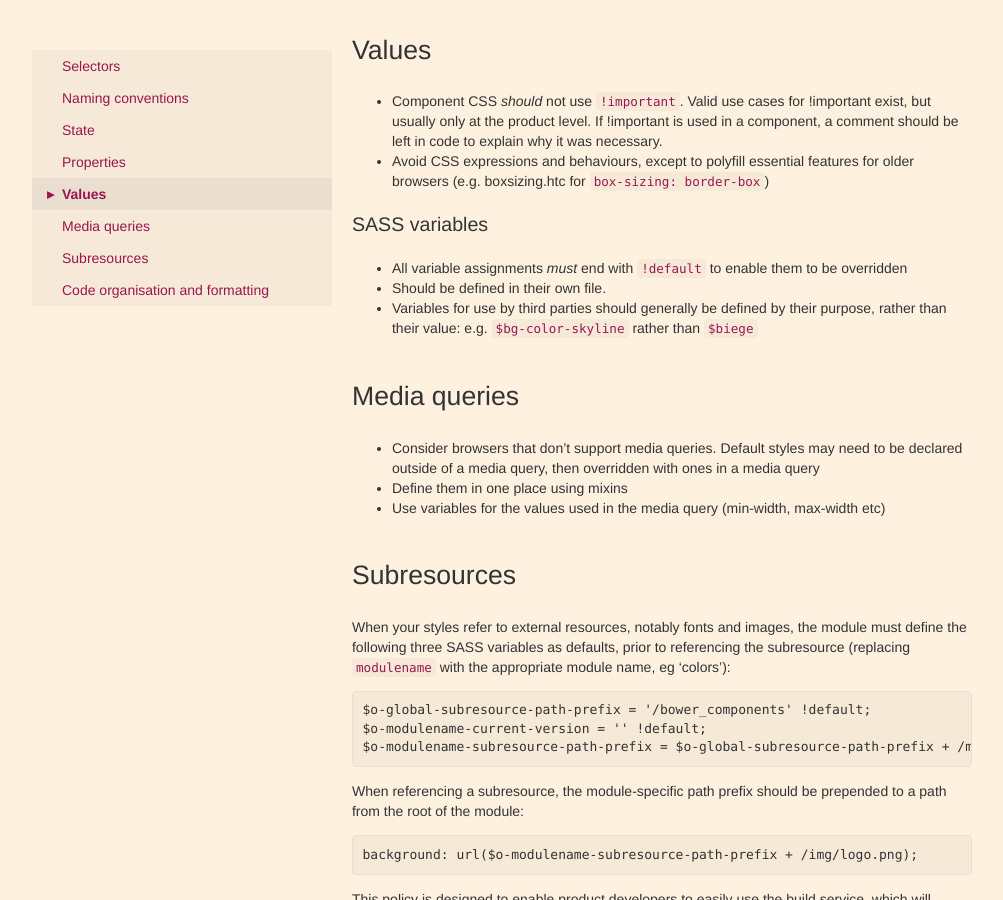
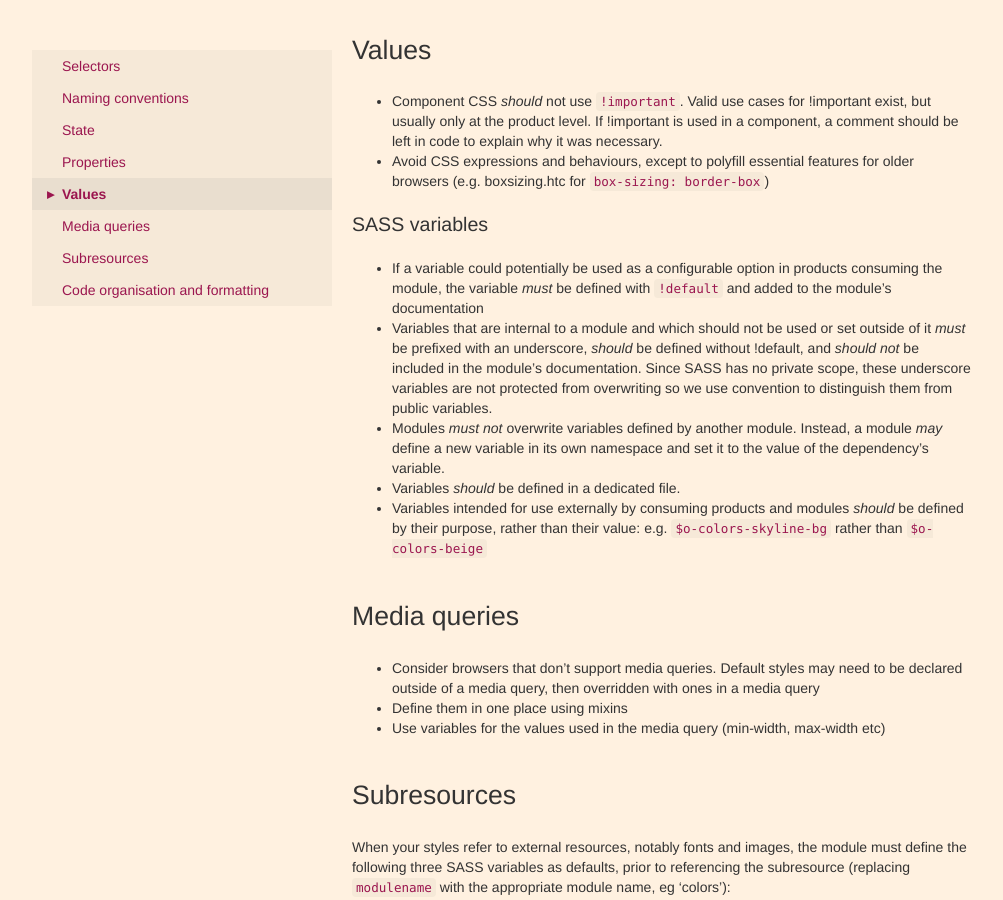
Before and after one commit to Financial-Times/ft-origami, a Jekyll site: the page built from docs/syntax/scss.md, in a window 1280 px wide and 900 px high, scrolled down 1849 px. Shown: the whole window, without its empty margins (138-1141 px from the left). Built offline with Jekyll 4.4.1, drawn with Linux system fonts in a browser that asks for light colours; nearby versions of some CDN libraries.

Commit message:
Revise rules on use of SASS variables

```diff
--- a/docs/syntax/scss.md
+++ b/docs/syntax/scss.md
@@ -61,9 +61,11 @@ SASS features should be used only where they result in increased clarity and reu
 
 ### SASS variables
 
-* All variable assignments *must* end with `!default` to enable them to be overridden
-* Should be defined in their own file.
-* Variables for use by third parties should generally be defined by their purpose, rather than their value: e.g. `$bg-color-skyline` rather than `$biege`
+* If a variable could potentially be used as a configurable option in products consuming the module, the variable *must* be defined with `!default` and added to the module's documentation
+* Variables that are internal to a module and which should not be used or set outside of it *must* be prefixed with an underscore, *should* be defined without !default, and *should not* be included in the module's documentation.  Since SASS has no private scope, these underscore variables are not protected from overwriting so we use convention to distinguish them from public variables.
+* Modules *must not* overwrite variables defined by another module.  Instead, a module *may* define a new variable in its own namespace and set it to the value of the dependency's variable.
+* Variables *should* be defined in a dedicated file.
+* Variables intended for use externally by consuming products and modules *should* be defined by their purpose, rather than their value: e.g. `$o-colors-skyline-bg` rather than `$o-colors-beige`
 
 ## Media queries
 
```
